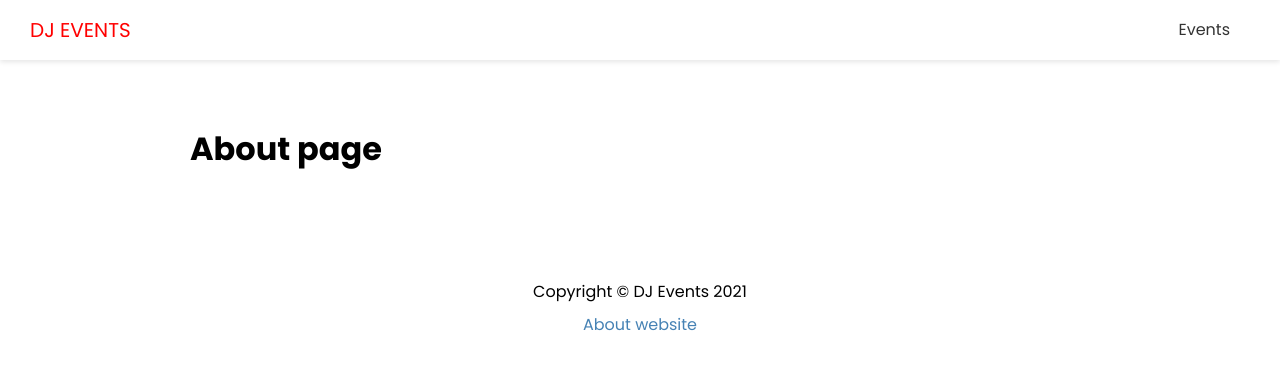
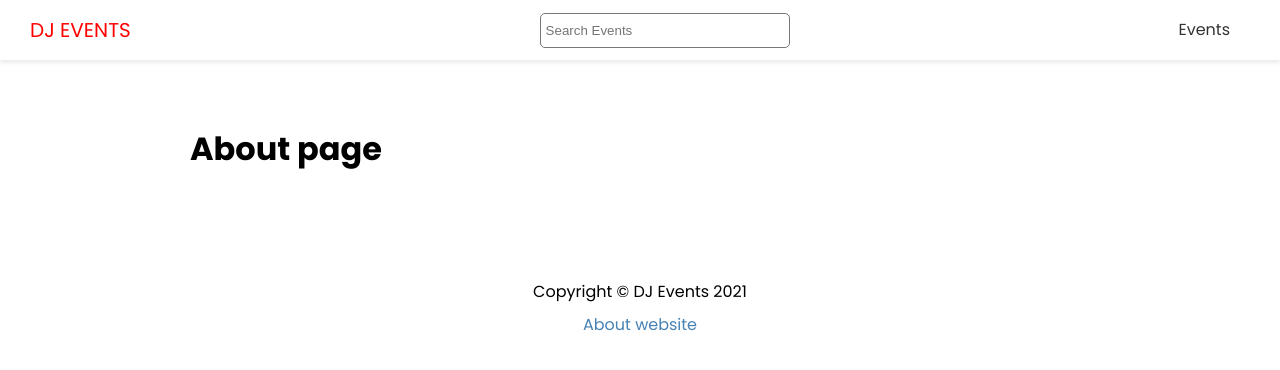
Before and after one commit to ZawojWeb/TNext, a Next.js app in the folder dj-events-front/: page /about in a window 1280 px wide. Shown: the top 370 px of the page. Built offline with nearby package versions, Linux system fonts and the light colour scheme.

Commit message:
Searching fornt-end

```diff
--- a/dj-events-front/components/Header.js
+++ b/dj-events-front/components/Header.js
@@ -1,5 +1,7 @@
 import Link from "next/link"
 import styles from '@/styles/Header.module.css'
+import Search from './Search'
+
 export const Header = () => {
     return (
         <header className={styles.header}>
@@ -8,6 +10,7 @@
                     <a>DJ Events</a>
                 </Link>
             </div>
+            <Search/>
             <nav>
                 <ul>
                     <li><Link href="/events"><a>Events</a></Link></li>
--- /dev/null
+++ b/dj-events-front/components/Search.js
@@ -0,0 +1,24 @@
+import styles from '@/styles/Search.module.css'
+import { useRouter } from 'next/router'
+import {useState} from 'react'
+
+const Search = () => {
+
+    const [term, setTerm] = useState('')
+    const router = useRouter();
+    const handleSubmit = (e) =>{
+        e.preventDefault()
+        router.push(`/events/search?term=${term}`)
+        setTerm('')
+    }
+
+    return (
+        <div className={styles.search}>
+            <form onSubmit={handleSubmit}>
+                <input type="text" value={term} onChange={(e) => { setTerm(e.target.value) }} placeholder="Search Events"/>
+            </form>
+        </div>
+    )
+}
+
+export default Search
--- /dev/null
+++ b/dj-events-front/styles/Search.module.css
@@ -0,0 +1,7 @@
+.search input {
+  width: 250px;
+  height: 35px;
+  padding: 5px;
+  border: 1px #777 solid;
+  border-radius: 5px;
+}
```
